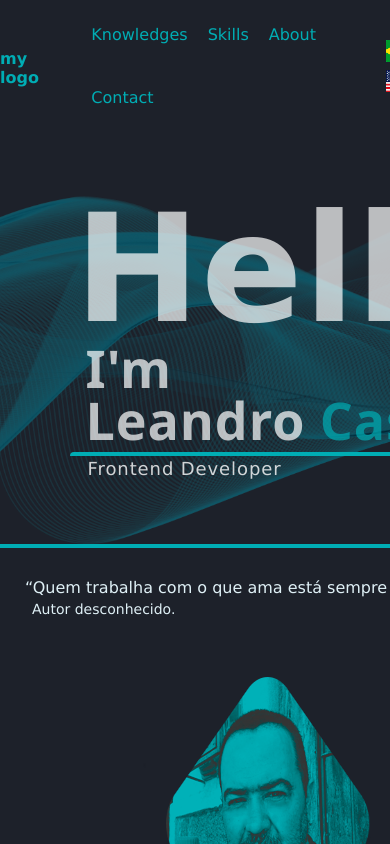
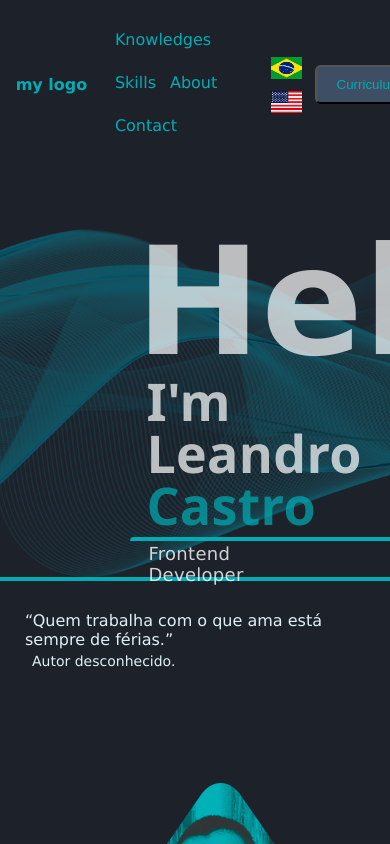
Before and after one commit to leandrocastro713/leandrocastro-reactpage, a React (Create React App) app: page / in a window 390 px wide. Shown: the top 844 px of the page. Built offline with nearby package versions, Linux system fonts and the light colour scheme.

Commit message:
01/05/23 C - Header.css problem

```diff
--- /dev/null
+++ b/src/components/Header/Flags/Flags.css
@@ -0,0 +1,28 @@
+.flags{
+    display:flex;
+    flex-direction: row;
+    margin:6px;
+}
+.flags img{
+    flex-direction: row;
+    height: 22px;
+    width: 31px;
+    margin: 2px;
+    cursor: pointer;
+    transition:all 200ms ease;
+}
+.flag:hover{
+    transition:all 200ms ease;
+    filter:grayscale(0);
+    transform: scale(1.1);
+}
+
+@media (max-width:500px){
+    .flags{
+        display:flex;
+        flex-direction: column;
+    }
+    .flags img{
+        margin: 6px;
+    }
+}
--- /dev/null
+++ b/src/components/Header/Flags/Flags.jsx
@@ -0,0 +1,13 @@
+import React from 'react'
+import "./Flags.css"
+import flagBRA from "./flag-bra.png"
+import flagUSA from "./flag-usa.png"
+
+export default function Flags(){
+    return(
+        <div className="flags">
+            <img src={flagBRA} alt="" className="flag" id="flag-bra" />
+            <img src={flagUSA} alt="" className="flag" id="flag-usa" />
+        </div>
+    )
+}
--- a/src/components/Header/Header.jsx
+++ b/src/components/Header/Header.jsx
@@ -1,12 +1,11 @@
 import React from "react";
-import "Header.css";
+import "./Header.css";
 import Logo from "./Logo/Logo.jsx"
 import Menu from "./Menu/Menu.jsx"
 import Citar from "./Citar/Citar.jsx"
+import Flags from "./Flags/Flags.jsx"
 
 import DownloadImg from "../img/download-silver.png";
-import flagBRA from "../img/flag-bra.png";
-import flagUSA from "../img/flag-usa.png";
 
 export default function Header() {
   return (
@@ -15,11 +14,7 @@ export default function Header() {
 
         <Logo />
         <Menu />
-
-        <div className="flags">
-          <img src={flagBRA} alt="" className="flag" id="flag-bra" />
-          <img src={flagUSA} alt="" className="flag" id="flag-usa" />
-        </div>
+        <Flags />
 
         <div className="curriculum">
           <button className="download">
--- a/src/components/Header/Menu/Menu.css
+++ b/src/components/Header/Menu/Menu.css
@@ -1,5 +1,5 @@
 ul{
-    width: 330px;
+    width: 60%;
     list-style-type: none;
     display:block;
     padding:5px 10px;
@@ -16,3 +16,13 @@ a:hover{
     text-shadow: rgba(7, 96, 13, 0.736) 1px 1px, rgb(22, 129, 116) -1px -1px;
     border-bottom: 4px solid teal;
 }
+@media (max-width:500px){
+    ul{
+        width: 30%;
+    }
+    a{
+        padding: 5px 2px;
+        margin:5px;
+
+    }
+}
--- a/src/components/Header/header.css
+++ b/src/components/Header/header.css
@@ -5,9 +5,8 @@
     width:100%;
     justify-content: space-evenly;
     align-items: center;
-  }
-
-
+    padding: 15px;
+}
 .download {
     display:flex;
     justify-content: space-around;
@@ -28,22 +27,6 @@ button img{
 .curriculum button:hover{
     transition: ease 200ms;
     background-color: rgb(0, 56, 56);
-}
-.flags img{
-    height: 22px;
-    width: 31px;
-    margin: 2px;
-    cursor: pointer;
-    transition:all 200ms ease;
-}
-/* #flag-bra {
-    filter: grayscale(1);
-    transform: scale(.8);
-} */
-.flag:hover{
-    transition:all 200ms ease;
-    filter:grayscale(0);
-    transform: scale(1.1);
 }
 main{
     display:flex;
@@ -67,6 +50,7 @@ main h1{
     font-size: 150px;
     font-weight: 800;
     opacity: 70%;
+    width: 80%;
     left: 5px;
 }
 main h2{
@@ -86,7 +70,8 @@ main h2:hover{
 }
 .hello{
     color:white;
-    letter-spacing: .9px;
+    width:40%;
+    letter-spacing: .3px;
     top:30px;
     position:relative;
 }
@@ -118,7 +103,6 @@ main h3:hover{
     position:relative;
     top:-40px;
 }
-
 
 /*--------------------------------------- PIC  */
 .pic{
```
Also changed, not shown: src/components/Header/Flags/flag-bra.png (renamed from src/components/img/flag-bra.png), src/components/Header/Flags/flag-usa.png (renamed from src/components/img/flag-usa.png).
